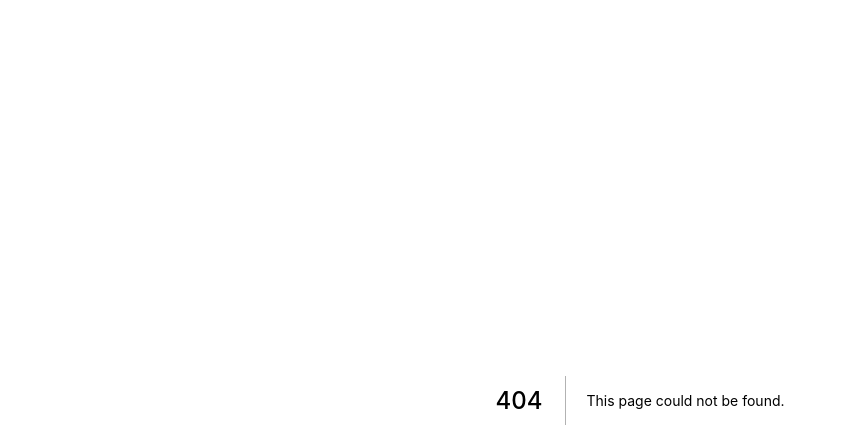
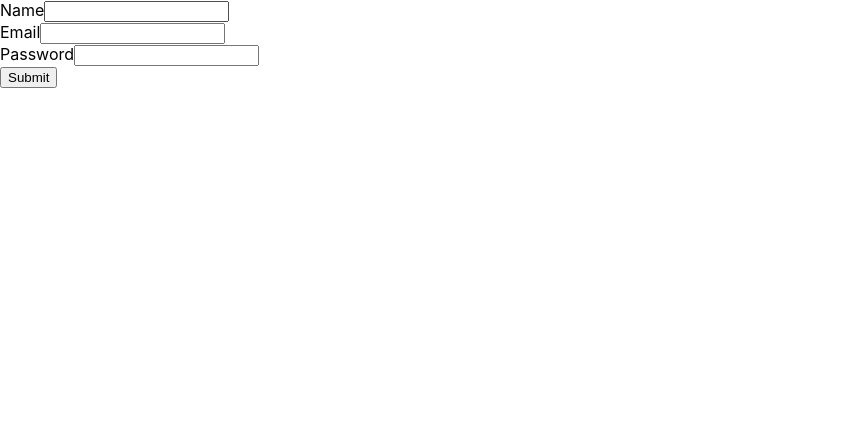
Before and after one commit to heteibako/graphql-yoga, a Next.js app: page /register in a window 1280 px wide. Before the commit this address had no page. Shown: the top 448 px of the page, without its empty margins (0-847 px from the left). Built offline with nearby package versions, Linux system fonts and the light colour scheme.

Commit message:
add register user component and mutation

```diff
--- a/Schemas/User.ts
+++ b/Schemas/User.ts
@@ -62,7 +62,6 @@ export const userResolvers = {
         password: string;
       }
     ) => {
-      const salt = await bcrypt.genSalt(10);
       const user = await prisma.user.create({
         data: {
           name: args.name,
--- /dev/null
+++ b/api/user/index.ts
@@ -0,0 +1,27 @@
+import { fetchAPI } from "@lib/base";
+import { useMutation } from "react-query";
+
+interface User {
+  email: string;
+  password: string;
+  name: string;
+}
+
+const registerUser = async (user: User) => {
+  const data = await fetchAPI(/* GraphQL */ `
+        mutation {
+            registerUser(email: "${user.email}", password: "${user.password}", name: "${user.name}") {
+                id
+            }
+        }
+    `);
+  return data.registerUser;
+};
+
+export const useRegisterUser = () => {
+  return useMutation(registerUser, {
+    onSuccess: () => {
+      console.log("User created");
+    },
+  });
+};
--- /dev/null
+++ b/pages/register/index.tsx
@@ -0,0 +1,52 @@
+import { useRegisterUser } from "@api/user";
+import React, { useState } from "react";
+
+const Register = () => {
+  const [name, setName] = useState("");
+  const [email, setEmail] = useState("");
+  const [password, setPassword] = useState("");
+  const { mutate } = useRegisterUser();
+  const handleSubmit = (e: React.FormEvent<HTMLFormElement>) => {
+    e.preventDefault();
+    console.log("submit");
+    mutate({
+      email,
+      password,
+      name,
+    });
+  };
+
+  return (
+    <div>
+      <form onSubmit={handleSubmit}>
+        <div>
+          <label htmlFor="name">Name</label>
+          <input
+            type="name"
+            id="name"
+            onChange={(e) => setName(e.target.value)}
+          />
+        </div>
+        <div>
+          <label htmlFor="email">Email</label>
+          <input
+            type="email"
+            id="email"
+            onChange={(e) => setEmail(e.target.value)}
+          />
+        </div>
+        <div>
+          <label htmlFor="password">Password</label>
+          <input
+            type="password"
+            id="password"
+            onChange={(e) => setPassword(e.target.value)}
+          />
+        </div>
+        <button type="submit">Submit</button>
+      </form>
+    </div>
+  );
+};
+
+export default Register;
```
